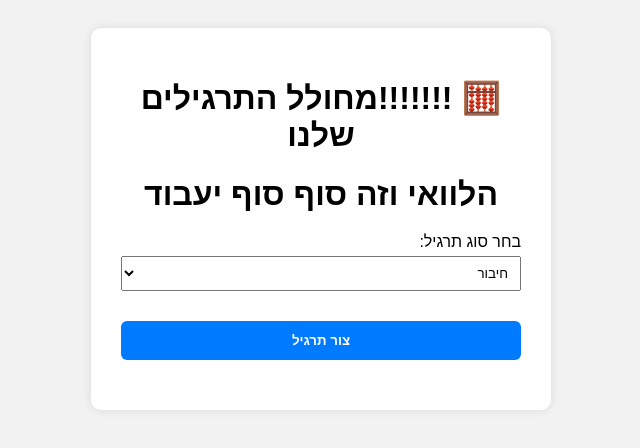
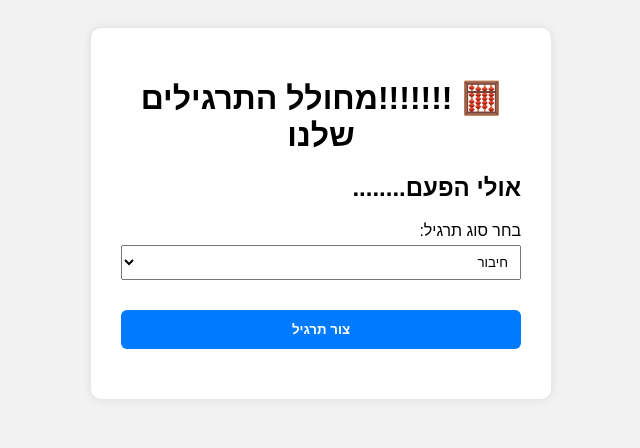
Before and after one commit to DevOps-SAOS/Application, a website: page src/index.html in a window 1280 px wide. Shown: the whole page, without its empty margins (319-959 px from the left). Drawn offline with Linux system fonts and the light colour scheme.

Commit message:
test selenium25

```diff
--- a/src/index.html
+++ b/src/index.html
@@ -9,7 +9,7 @@
   <body>
     <div class="container">
       <h1>🧮 !!!!!!!מחולל התרגילים שלנו</h1>
-      <h1>הלוואי וזה סוף סוף יעבוד</h1>
+      <h2>אולי הפעם........</h2>
       <label>
         בחר סוג תרגיל:
         <select id="operation">
```
